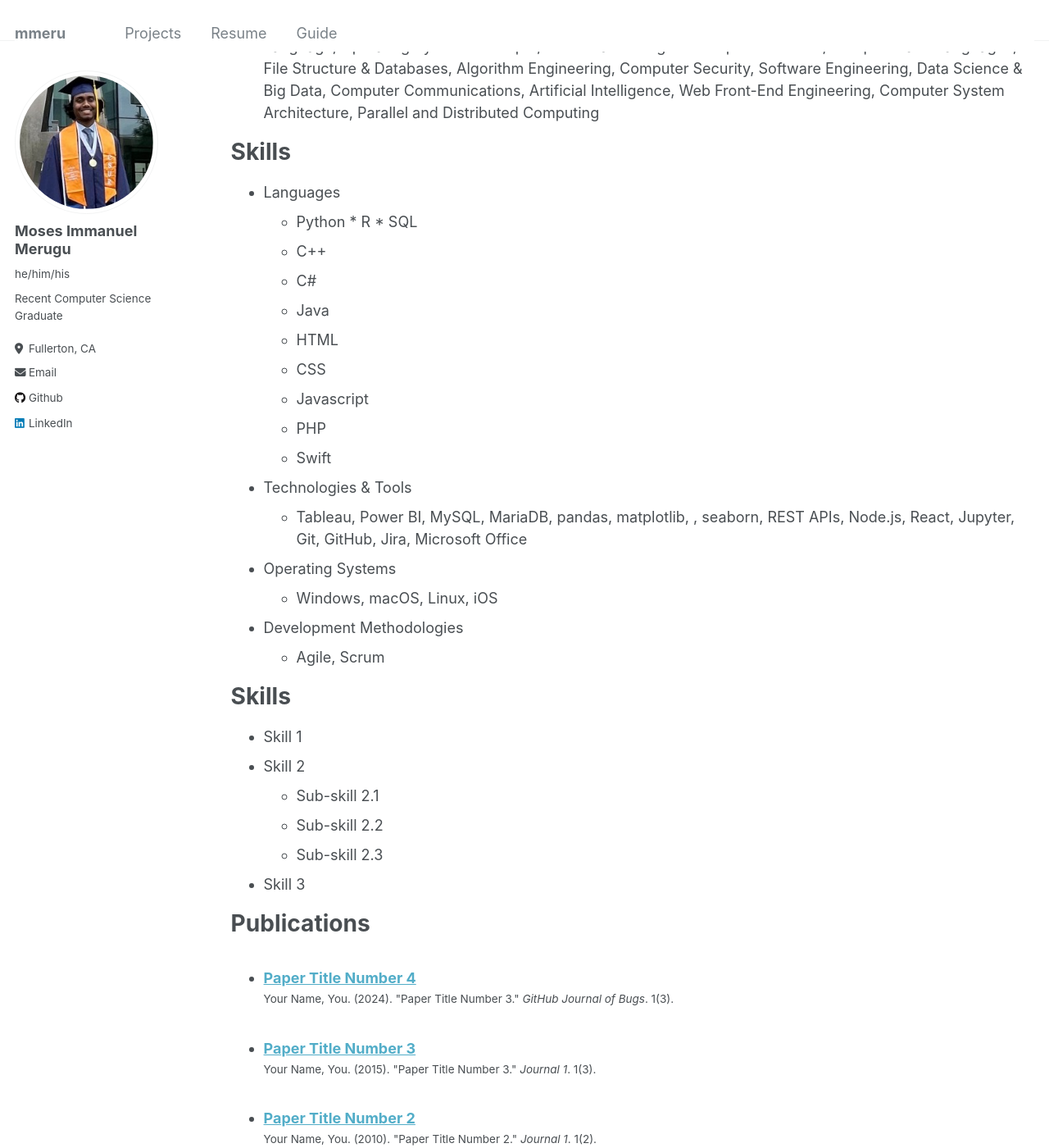
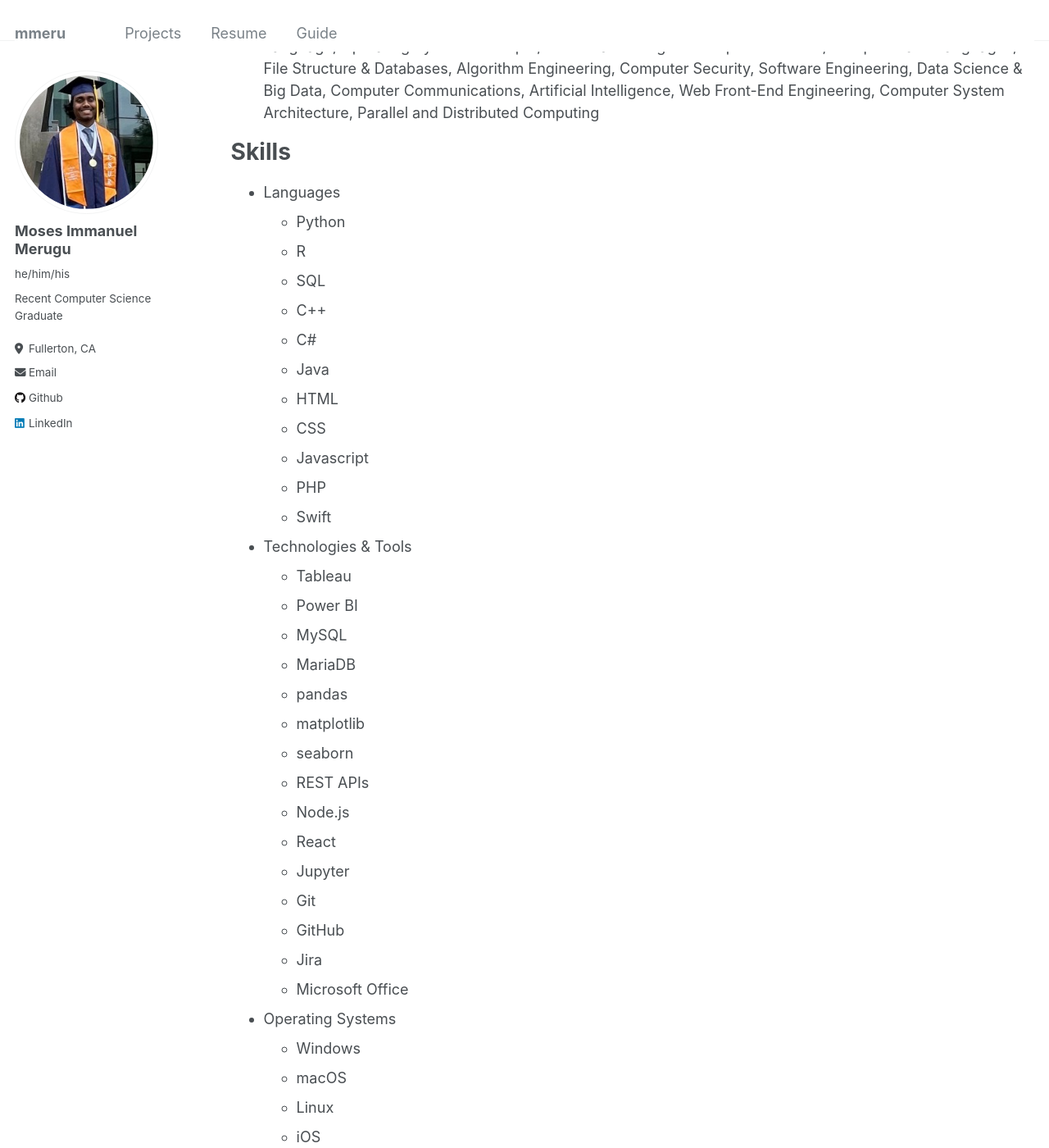
Before and after one commit to mmeru/mmeru.github.io, a Jekyll site: the page built from _pages/cv.md, in a window 1280 px wide and 1400 px high, scrolled down 236 px. Shown: the whole window at 82% size. Built offline with Jekyll 4.4.1, drawn with Linux system fonts in a browser that asks for light colours.

Commit message:
Update cv.md

```diff
--- a/_pages/cv.md
+++ b/_pages/cv.md
@@ -22,7 +22,9 @@ Architecture, Parallel and Distributed Computing
 Skills
 ======
 * Languages
-  * Python * R * SQL
+  * Python
+  * R
+  * SQL
   * C++
   * C#
   * Java
@@ -33,13 +35,30 @@ Skills
   * Swift
 
 * Technologies & Tools
-  * Tableau, Power BI, MySQL, MariaDB, pandas, matplotlib, , seaborn, REST APIs, Node.js, React,
-    Jupyter, Git, GitHub, Jira, Microsoft Office
+  * Tableau
+  * Power BI
+  * MySQL
+  * MariaDB
+  * pandas
+  * matplotlib
+  * seaborn
+  * REST APIs
+  * Node.js
+  * React
+  * Jupyter
+  * Git
+  * GitHub
+  * Jira
+  * Microsoft Office
 
 * Operating Systems
-  * Windows, macOS, Linux, iOS
+  * Windows
+  * macOS
+  * Linux
+  * iOS
 * Development Methodologies
-  * Agile, Scrum
+  * Agile
+  * Scrum
 
 Skills
 ======
```
